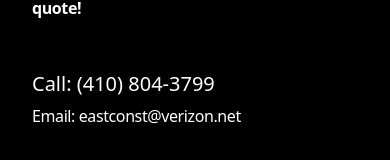
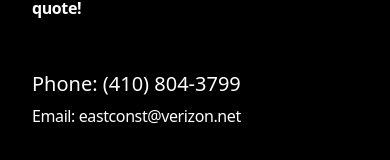
Before and after one commit to Gcriste/East-Construction, a Next.js app: page / in a window 390 px wide. Shown: the part 3975-4135 px from the top of the page. Built offline with nearby package versions, Linux system fonts and the light colour scheme.

Commit message:
fixed phone

```diff
--- a/src/components/Pricing.tsx
+++ b/src/components/Pricing.tsx
@@ -87,7 +87,7 @@ const Pricing = () => {
                 {/* <span className={`text-base`}> {secondPlan?.priceDetails}</span> */}
               </p>
               <div className={`text-xl mt-12 leading-6 font-medium text-primary`}>
-                <a href="tel:+14108043799">Call: (410) 804-3799</a>
+                <a href="tel:+14108043799">Phone: (410) 804-3799</a>
                 {/* <span className={`text-base`}> {secondPlan?.priceDetails}</span> */}
               </div>
               <div className={`mt-2 tracking-tight text-primary sm:text-2xl`}>
```
